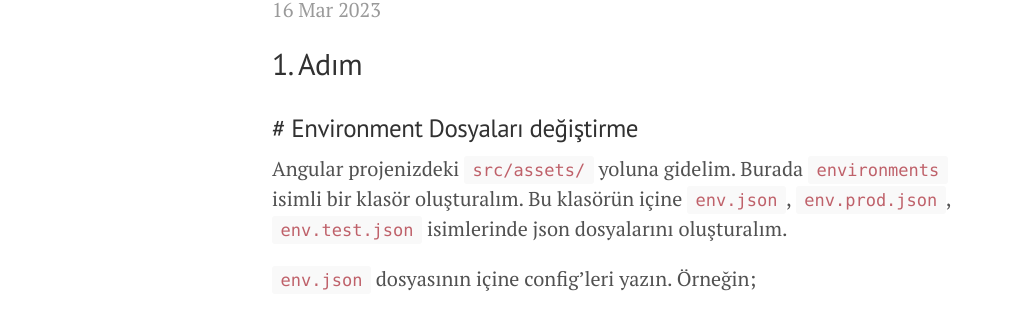
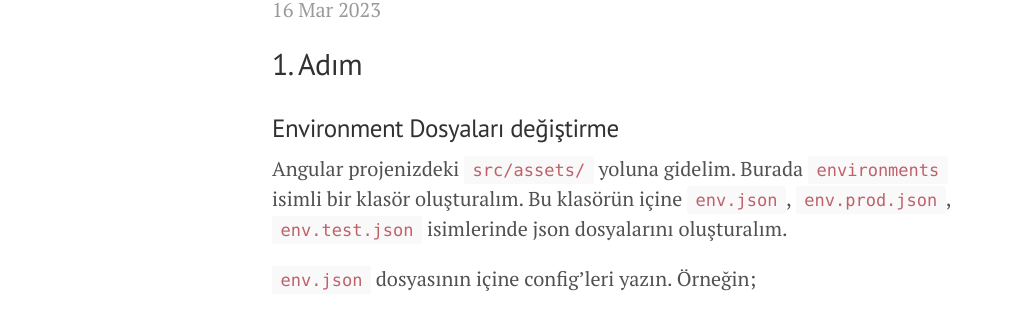
Before and after one commit to merterr/merterr.github.io, a Jekyll site: the page built from _posts/2023-03-16-docker-build-a-angular-project-to-one-image-and-use-it-with-multi-environments.md, in a window 1280 px wide and 900 px high. Shown: the part 287-596 px from the top of the window, without its empty margins (8-1026 px from the left). Built offline with Jekyll 4.4.1, drawn with Linux system fonts in a browser that asks for light colours; nearby versions of some CDN libraries.

```diff
--- a/_posts/2023-03-16-docker-build-a-angular-project-to-one-image-and-use-it-with-multi-environments.md
+++ b/_posts/2023-03-16-docker-build-a-angular-project-to-one-image-and-use-it-with-multi-environments.md
@@ -5,7 +5,7 @@ title: Docker Build ile Bir Angular Projesini Tek Docker Image'a Dönüştürüp
 ---
 
 ## 1. Adım
-### # Environment Dosyaları değiştirme
+### Environment Dosyaları değiştirme
 Angular projenizdeki `src/assets/` yoluna gidelim.
 Burada `environments` isimli bir klasör oluşturalım. Bu klasörün içine `env.json`, `env.prod.json`, `env.test.json`
 isimlerinde json dosyalarını oluşturalım.
```
